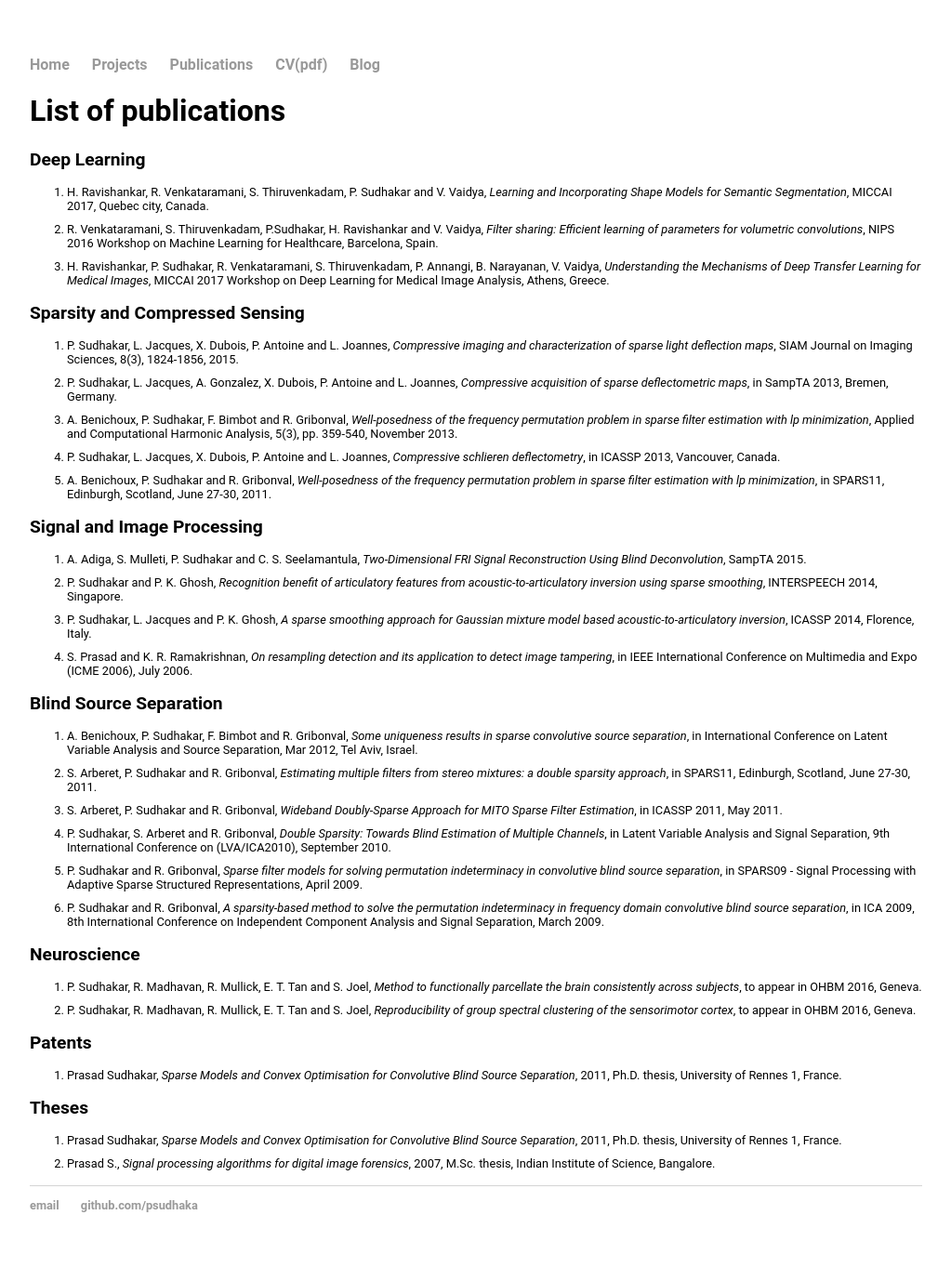
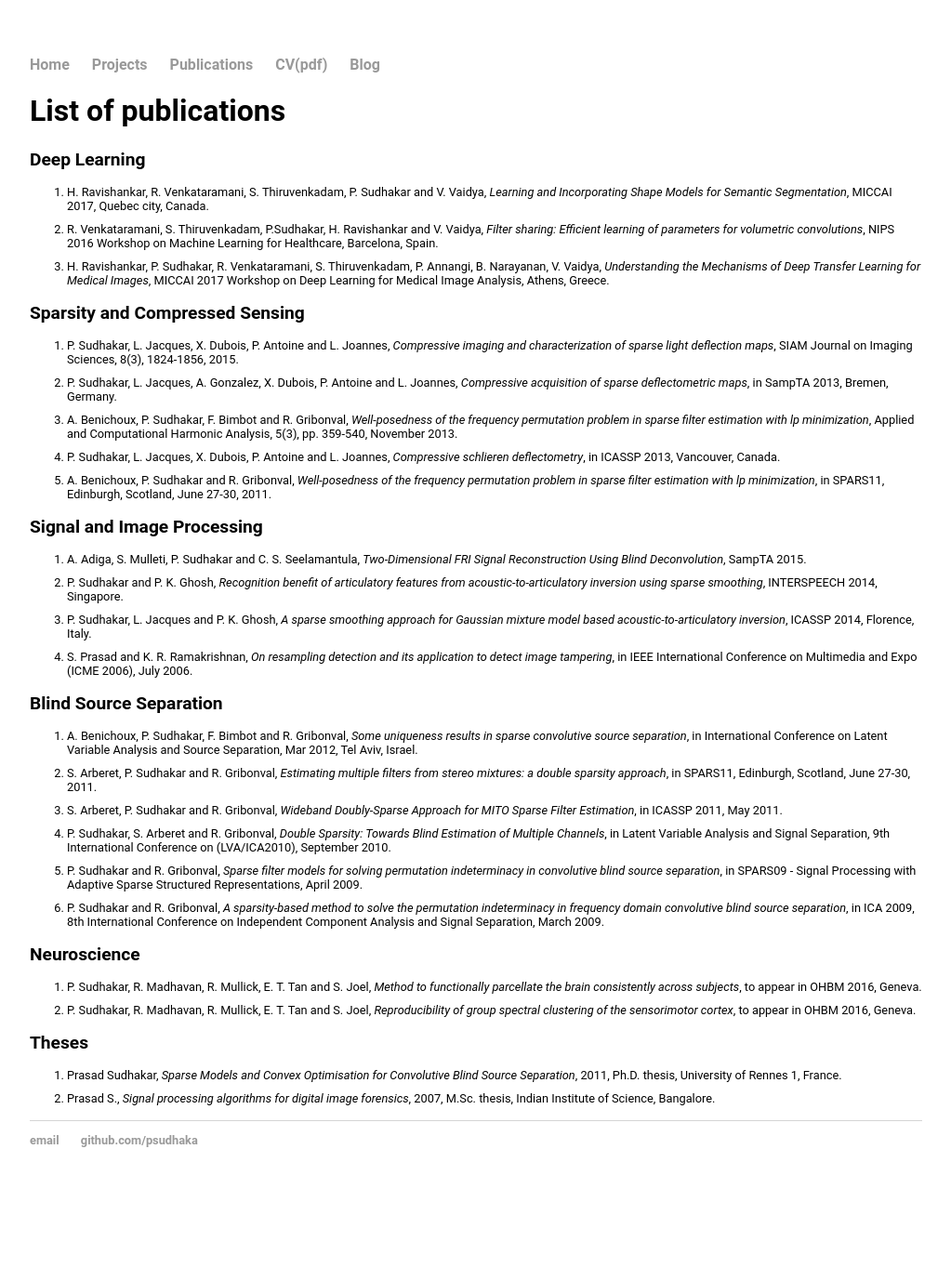
Before and after one commit to psudhaka/psudhaka.github.io, a Jekyll site: the page built from publications.html, in a window 1280 px wide. Shown: the whole page at 93% size, without its empty margins (128-1151 px from the left). Built offline with Jekyll 4.4.1, drawn with Linux system fonts in a browser that asks for light colours; after the commit the page ends 1294 px from its top, so only the background shows below that.

Commit message:
removed patents

```diff
--- a/publications.html
+++ b/publications.html
@@ -81,11 +81,11 @@ on Independent Component Analysis and Signal Separation, March 2009.</li>
 		<li> P. Sudhakar, R. Madhavan, R. Mullick, E. T. Tan and S. Joel, <i>Reproducibility of group spectral
 		clustering of the sensorimotor cortex</i>, to appear in OHBM 2016, Geneva.</li>	</ol>
 
-	<h2>Patents</h2>
+	<!-- <h2>Patents</h2>
 
 	<ol class="a">
 		<li>Prasad Sudhakar, <i>Sparse Models and Convex Optimisation for Convolutive Blind Source Separation</i>, 2011, Ph.D. thesis, University of Rennes 1, France.</li>
-	</ol>
+	</ol>-->
 
 	<h2>Theses</h2>
 
```
